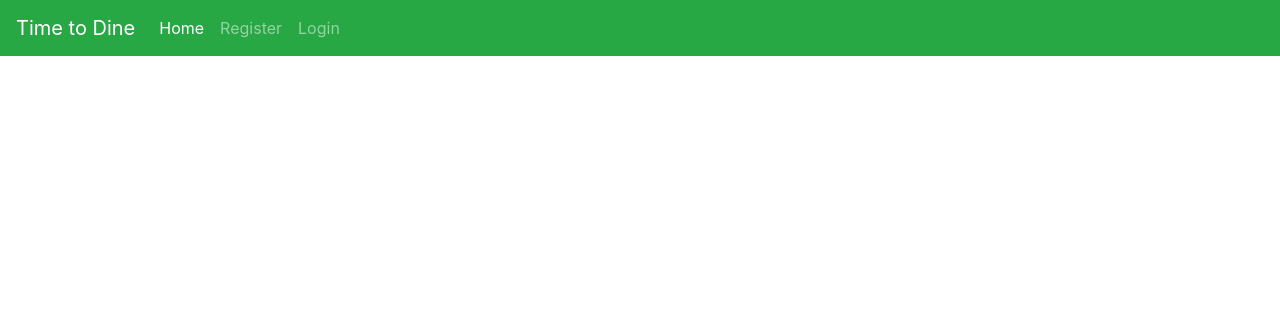
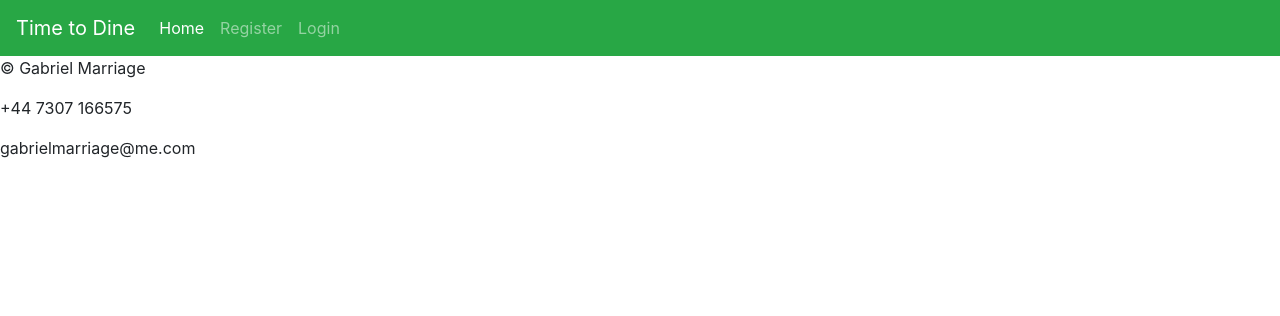
Before and after one commit to L0rdGabbers/how-to-cook, a Django app: template templates/base.html in a window 1280 px wide. Shown: the top 316 px of the page. Run offline with Django 3.2, Linux system fonts and the light colour scheme; the template is opened without the code that fills it, so the values that code supplies are empty.

Commit message:
Adds block content tage and basic footer to base.html

```diff
--- a/templates/base.html
+++ b/templates/base.html
@@ -49,6 +49,20 @@
         </div>
     </nav>
 
+    <main>
+        {% block content %}
+        <!-- Page Content -->
+        {% endblock content %}
+    </main>
+
+    <!-- Footer -->
+
+    <footer>
+        <p>&copy; Gabriel Marriage</p>
+        <p>+44 7307 166575</p>
+        <p>gabrielmarriage@me.com</p>
+    </footer>
+
 
 </body>
 </html>
```
